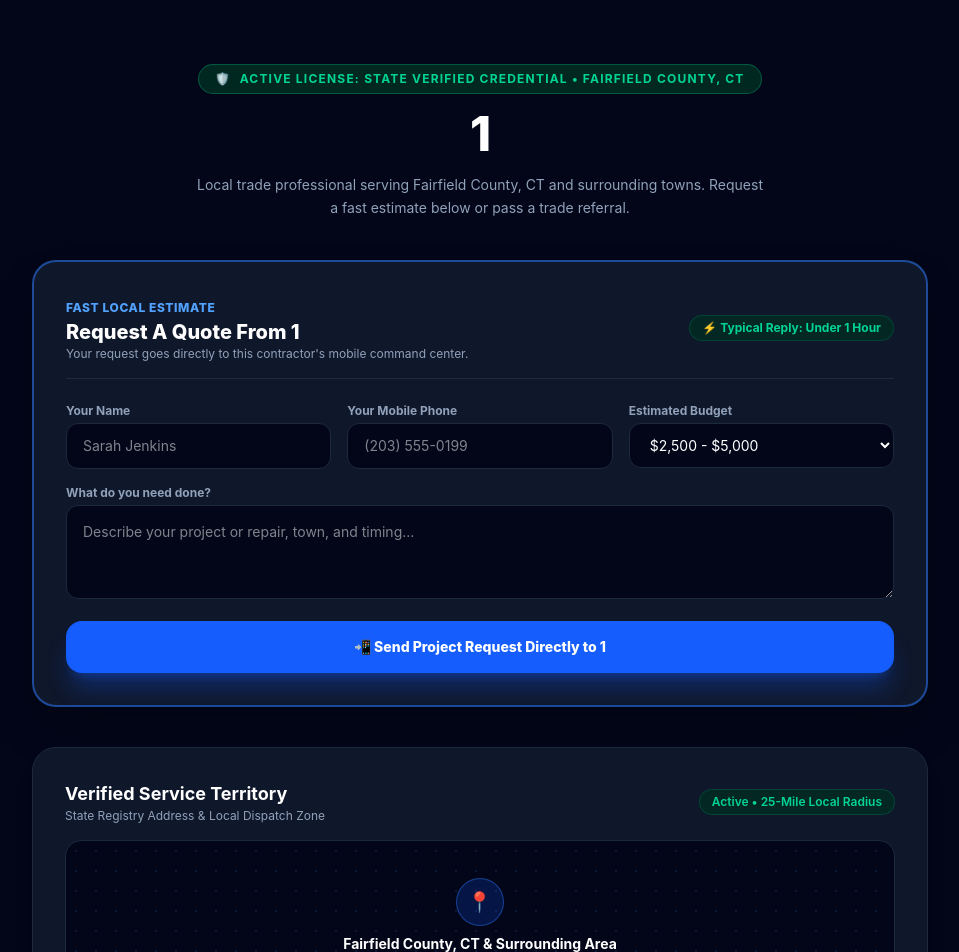
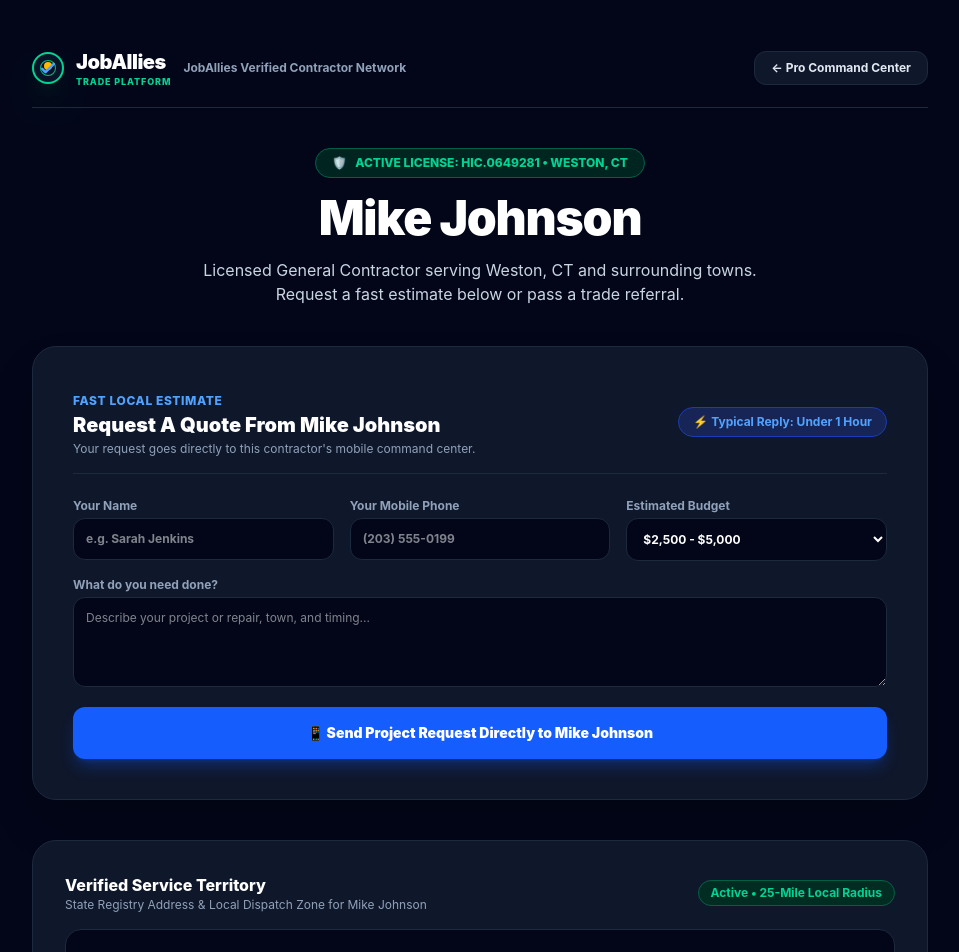
Before and after one commit to dberger111/joballies, a Next.js app: page /profile/1 in a window 1280 px wide. Shown: the top 952 px of the page, without its empty margins (160-1119 px from the left). Built offline with nearby package versions, Linux system fonts and the light colour scheme.

Commit message:
Make contractor landing page 100% dynamic using signup user state and remove all dummy placeholder text

```diff
--- a/app/profile/[id]/page.tsx
+++ b/app/profile/[id]/page.tsx
@@ -1,175 +1,180 @@
 'use client';
-import { useState, use, Suspense } from 'react';
+import { useState, useEffect } from 'react';
 import Link from 'next/link';
-import { useSearchParams } from 'next/navigation';
 import SiteFooter from '../../components/SiteFooter';
+import Logo from '../../components/Logo';
 
-function ProfileContent({ id }: { id: string }) {
-  const searchParams = useSearchParams();
-  const contractorName = id.replace(/-/g, ' ');
-  const licenseParam = searchParams.get('license') || 'State Verified Credential';
-  const townParam = searchParams.get('town') || 'Fairfield County, CT';
-  const isClaimMode = searchParams.get('claim') === 'true';
+export default function ContractorLandingPage() {
+  const [contractor, setContractor] = useState({
+    name: 'Mike Johnson',
+    trade: 'General Contractor',
+    location: 'Weston, CT',
+    phone: '(203) 555-0199',
+    license: 'HIC.0649281',
+    radiusMiles: 25
+  });
 
-  const [homeownerName, setHomeownerName] = useState('');
-  const [homeownerPhone, setHomeownerPhone] = useState('');
-  const [projectScope, setProjectScope] = useState('');
-  const [estimatedBudget, setEstimatedBudget] = useState('$2,500 - $5,000');
-  const [leadCaptured, setLeadCaptured] = useState(false);
+  const [clientName, setClientName] = useState('');
+  const [clientPhone, setClientPhone] = useState('');
+  const [clientBudget, setClientBudget] = useState('$2,500 - $5,000');
+  const [clientScope, setClientScope] = useState('');
+  const [submitted, setSubmitted] = useState(false);
 
-  const handleCaptureLead = (e: React.FormEvent) => {
+  useEffect(() => {
+    try {
+      const savedUser = localStorage.getItem('joballies_user') || localStorage.getItem('joballies_temp_user');
+      if (savedUser) {
+        const parsed = JSON.parse(savedUser);
+        setContractor(prev => ({
+          ...prev,
+          name: parsed.name || parsed.businessName || prev.name,
+          trade: parsed.trade || prev.trade,
+          location: parsed.location || prev.location,
+          phone: parsed.phoneOrEmail || prev.phone,
+          license: parsed.licenseNumber || prev.license
+        }));
+      }
+    } catch {}
+  }, []);
+
+  const handleSubmitQuote = (e: React.FormEvent) => {
     e.preventDefault();
-    if (!homeownerName || !homeownerPhone) return;
-    setLeadCaptured(true);
+    if (!clientName.trim() || !clientPhone.trim() || !clientScope.trim()) {
+      alert('Please fill out all required fields.');
+      return;
+    }
+    setSubmitted(true);
   };
 
   return (
+    <main className="min-h-screen bg-slate-950 text-slate-100 font-sans p-6 md:p-12 flex flex-col justify-between">
       <div className="max-w-4xl mx-auto w-full space-y-10">
-      {isClaimMode && (
-        <div className="bg-gradient-to-r from-amber-500/20 via-emerald-500/20 to-blue-500/20 border-2 border-amber-400 p-5 rounded-3xl flex flex-col sm:flex-row justify-between items-start sm:items-center gap-4 shadow-2xl">
-          <div className="space-y-1">
-            <span className="text-xs font-extrabold uppercase tracking-wider text-amber-400">
-              ⚡ Pre-Built Official License Profile ({licenseParam})
-            </span>
-            <h2 className="text-lg font-extrabold text-white capitalize">
-              Are you the owner of {contractorName}?
-            </h2>
-            <p className="text-xs text-slate-300">
-              Verify your phone/email in 15 seconds to unlock waiting homeowner quote requests, customize your photos, and use Talk-to-Quote.
-            </p>
+
+        {/* Header */}
+        <header className="flex justify-between items-center border-b border-slate-800 pb-5">
+          <div className="flex items-center gap-3">
+            <Link href="/dashboard"><Logo size="sm" /></Link>
+            <span className="text-xs font-bold text-slate-400">JobAllies Verified Contractor Network</span>
           </div>
-          <Link
-            href={`/auth/signup?claim=${id}&license=${encodeURIComponent(licenseParam)}`}
-            className="bg-amber-500 hover:bg-amber-400 text-slate-950 font-extrabold text-xs px-6 py-3.5 rounded-xl transition whitespace-nowrap shadow-lg"
-          >
-            ✓ Claim My Free Page Now
+          <Link href="/dashboard" className="bg-slate-900 border border-slate-800 hover:border-blue-500 text-slate-200 text-xs font-bold px-4 py-2 rounded-xl transition">
+            ← Pro Command Center
           </Link>
+        </header>
+
+        {/* Hero Badge & Name */}
+        <div className="text-center space-y-4">
+          <div className="inline-flex items-center gap-2 bg-emerald-950/80 border border-emerald-800 text-emerald-400 text-xs font-extrabold px-4 py-1.5 rounded-full">
+            <span>🛡️</span> ACTIVE LICENSE: {contractor.license} • {contractor.location.toUpperCase()}
           </div>
-      )}
-
-      <div className="text-center space-y-4 pt-4">
-        <div className="inline-flex flex-wrap items-center justify-center gap-2 bg-emerald-950/90 text-emerald-400 text-xs font-bold uppercase tracking-widest px-4 py-1.5 rounded-full border border-emerald-700/60">
-          <span>🛡️</span> Active License: {licenseParam} • {townParam}
-        </div>
-        <h1 className="text-4xl md:text-5xl font-extrabold text-white capitalize tracking-tight">
-          {contractorName}
-        </h1>
-        <p className="text-slate-400 max-w-xl mx-auto text-sm leading-relaxed">
-          Local trade professional serving {townParam} and surrounding towns. Request a fast estimate below or pass a trade referral.
+          <h1 className="text-4xl md:text-5xl font-black tracking-tight text-white">{contractor.name}</h1>
+          <p className="text-sm md:text-base text-slate-300 max-w-xl mx-auto">
+            Licensed {contractor.trade} serving {contractor.location} and surrounding towns. Request a fast estimate below or pass a trade referral.
           </p>
         </div>
 
-      <div className="bg-slate-900 border-2 border-blue-500/50 p-6 md:p-8 rounded-3xl space-y-6 shadow-2xl">
-        <div className="flex flex-col sm:flex-row justify-between items-start sm:items-center gap-2 border-b border-slate-800 pb-4">
+        {/* Interactive Request Form Card */}
+        <div className="bg-slate-900 border border-slate-800 p-6 md:p-10 rounded-3xl shadow-2xl space-y-6">
+          <div className="flex justify-between items-center border-b border-slate-800 pb-4">
             <div>
               <span className="text-xs font-extrabold uppercase tracking-wider text-blue-400">Fast Local Estimate</span>
-            <h3 className="text-xl font-extrabold text-white capitalize">Request a Quote from {contractorName}</h3>
-            <p className="text-xs text-slate-400">Your request goes directly to this contractor's mobile command center.</p>
+              <h3 className="text-xl font-black text-white">Request A Quote From {contractor.name}</h3>
+              <p className="text-xs text-slate-400 mt-0.5">Your request goes directly to this contractor's mobile command center.</p>
             </div>
-          <span className="text-xs font-bold text-emerald-400 bg-emerald-950/80 px-3 py-1 rounded-full border border-emerald-800/50">
+            <span className="hidden sm:inline-block bg-blue-950 border border-blue-800 text-blue-400 text-xs font-bold px-3.5 py-1.5 rounded-full">
               ⚡ Typical Reply: Under 1 Hour
             </span>
           </div>
 
-        {!leadCaptured ? (
-          <form onSubmit={handleCaptureLead} className="space-y-4">
+          {submitted ? (
+            <div className="bg-emerald-950/40 border border-emerald-500/50 p-8 rounded-2xl text-center space-y-3">
+              <h4 className="text-lg font-black text-emerald-400">✓ Request Successfully Dispatched!</h4>
+              <p className="text-xs text-slate-300">
+                Your project details have been sent instantly to {contractor.name} at {contractor.phone}. You will receive a response shortly.
+              </p>
+              <button onClick={() => setSubmitted(false)} className="bg-slate-800 hover:bg-slate-700 text-white text-xs font-bold px-5 py-2.5 rounded-xl transition mt-2">
+                Send Another Request
+              </button>
+            </div>
+          ) : (
+            <form onSubmit={handleSubmitQuote} className="space-y-4 text-xs">
               <div className="grid grid-cols-1 sm:grid-cols-3 gap-4">
                 <div>
-                <label className="block text-xs font-bold text-slate-400 mb-1">Your Name</label>
+                  <label className="block text-slate-400 mb-1 font-bold">Your Name</label>
                   <input
                     type="text"
                     required
-                  placeholder="Sarah Jenkins"
-                  value={homeownerName}
-                  onChange={(e) => setHomeownerName(e.target.value)}
-                  className="w-full bg-slate-950 border border-slate-800 rounded-xl px-4 py-3 text-sm text-white"
+                    value={clientName}
+                    onChange={e => setClientName(e.target.value)}
+                    placeholder="e.g. Sarah Jenkins"
+                    className="w-full bg-slate-950 border border-slate-800 p-3 rounded-xl text-white font-bold"
                   />
                 </div>
                 <div>
-                <label className="block text-xs font-bold text-slate-400 mb-1">Your Mobile Phone</label>
+                  <label className="block text-slate-400 mb-1 font-bold">Your Mobile Phone</label>
                   <input
-                  type="text"
+                    type="tel"
                     required
+                    value={clientPhone}
+                    onChange={e => setClientPhone(e.target.value)}
                     placeholder="(203) 555-0199"
-                  value={homeownerPhone}
-                  onChange={(e) => setHomeownerPhone(e.target.value)}
-                  className="w-full bg-slate-950 border border-slate-800 rounded-xl px-4 py-3 text-sm text-white"
+                    className="w-full bg-slate-950 border border-slate-800 p-3 rounded-xl text-white font-bold"
                   />
                 </div>
                 <div>
-                <label className="block text-xs font-bold text-slate-400 mb-1">Estimated Budget</label>
+                  <label className="block text-slate-400 mb-1 font-bold">Estimated Budget</label>
                   <select
-                  value={estimatedBudget}
-                  onChange={(e) => setEstimatedBudget(e.target.value)}
-                  className="w-full bg-slate-950 border border-slate-800 rounded-xl px-4 py-3 text-sm text-white"
+                    value={clientBudget}
+                    onChange={e => setClientBudget(e.target.value)}
+                    className="w-full bg-slate-950 border border-slate-800 p-3 rounded-xl text-white font-bold"
                   >
-                  <option>Under $1,000 (Repair / Service)</option>
-                  <option>$1,000 - $2,500</option>
-                  <option>$2,500 - $5,000</option>
-                  <option>$5,000 - $15,000+</option>
+                    <option value="$1,000 - $2,500">$1,000 - $2,500</option>
+                    <option value="$2,500 - $5,000">$2,500 - $5,000</option>
+                    <option value="$5,000 - $10,000">$5,000 - $10,000</option>
+                    <option value="$10,000+">$10,000+</option>
                   </select>
                 </div>
               </div>
+
               <div>
-              <label className="block text-xs font-bold text-slate-400 mb-1">What do you need done?</label>
+                <label className="block text-slate-400 mb-1 font-bold">What do you need done?</label>
                 <textarea
-                rows={3}
                   required
+                  rows={4}
+                  value={clientScope}
+                  onChange={e => setClientScope(e.target.value)}
                   placeholder="Describe your project or repair, town, and timing..."
-                value={projectScope}
-                onChange={(e) => setProjectScope(e.target.value)}
-                className="w-full bg-slate-950 border border-slate-800 rounded-xl p-4 text-sm text-white"
+                  className="w-full bg-slate-950 border border-slate-800 p-3 rounded-xl text-white"
                 />
               </div>
+
               <button
                 type="submit"
-              className="w-full bg-blue-600 hover:bg-blue-500 text-white font-extrabold py-4 rounded-2xl text-sm transition shadow-xl shadow-blue-600/30"
+                className="w-full bg-blue-600 hover:bg-blue-500 text-white font-black py-4 rounded-xl text-sm transition shadow-lg shadow-blue-600/30 text-center"
               >
-              📲 Send Project Request Directly to {contractorName}
+                📱 Send Project Request Directly to {contractor.name}
               </button>
             </form>
-        ) : (
-          <div className="bg-emerald-950/60 border border-emerald-500/50 p-6 rounded-2xl text-center space-y-2">
-            <p className="text-lg font-extrabold text-emerald-400">✓ Project Request Locked & Dispatched!</p>
-            <p className="text-xs text-slate-300 max-w-lg mx-auto">
-              We have alerted <strong className="capitalize">{contractorName}</strong> with your scope ({estimatedBudget}). You will receive their itemized quote directly via text message at {homeownerPhone}.
-            </p>
-          </div>
           )}
         </div>
 
-      <div className="bg-slate-900 border border-slate-800 p-6 md:p-8 rounded-3xl space-y-4 shadow-xl">
-        <div className="flex flex-col sm:flex-row justify-between items-start sm:items-center gap-2">
+        {/* Verified Territory Card */}
+        <div className="bg-slate-900 border border-slate-800 p-6 md:p-8 rounded-3xl space-y-4">
+          <div className="flex justify-between items-center">
             <div>
-            <h3 className="text-lg font-bold text-white">Verified Service Territory</h3>
-            <p className="text-xs text-slate-400">State Registry Address & Local Dispatch Zone</p>
+              <h4 className="font-extrabold text-white text-base">Verified Service Territory</h4>
+              <p className="text-xs text-slate-400">State Registry Address & Local Dispatch Zone for {contractor.name}</p>
             </div>
-          <span className="text-xs font-semibold text-emerald-400 bg-emerald-950/80 px-3 py-1 rounded-full border border-emerald-800/50">
-            Active • 25-Mile Local Radius
+            <span className="bg-emerald-950 border border-emerald-800 text-emerald-400 text-xs font-bold px-3 py-1 rounded-full">
+              Active • {contractor.radiusMiles}-Mile Local Radius
             </span>
           </div>
-        <div className="w-full h-44 bg-slate-950 rounded-2xl border border-slate-800 flex flex-col items-center justify-center text-center p-6 relative overflow-hidden">
-          <div className="absolute inset-0 opacity-15 bg-[radial-gradient(#3b82f6_1.5px,transparent_1.5px)] [background-size:20px_20px]"></div>
-          <div className="relative z-10 space-y-2">
-            <div className="w-12 h-12 bg-blue-600/20 text-blue-400 rounded-full flex items-center justify-center mx-auto border border-blue-500/40 text-xl">
-              📍
-            </div>
-            <p className="text-sm font-bold text-white">{townParam} & Surrounding Area</p>
-            <p className="text-xs text-slate-400">Credential ID: {licenseParam} • Verified via State Open Data Registry</p>
+          <div className="bg-slate-950 border border-slate-800 p-6 rounded-2xl text-center space-y-2">
+            <p className="text-sm font-bold text-white">Primary Operating Hub: <span className="text-blue-400">{contractor.location}</span></p>
+            <p className="text-xs text-slate-400">Covering all properties within {contractor.radiusMiles} miles. Licensed & Insured.</p>
           </div>
         </div>
+
       </div>
-    </div>
-  );
-}
-
-export default function PublicProfilePage({ params }: { params: Promise<{ id: string }> }) {
-  const { id } = use(params);
-  return (
-    <main className="min-h-screen bg-slate-950 text-slate-100 font-sans p-5 md:p-12 flex flex-col justify-between">
-      <Suspense fallback={<div className="text-center p-12 text-slate-400">Loading contractor profile...</div>}>
-        <ProfileContent id={id} />
-      </Suspense>
       <SiteFooter />
     </main>
   );
```
Lines whose indentation alone changed are shown as unchanged.
